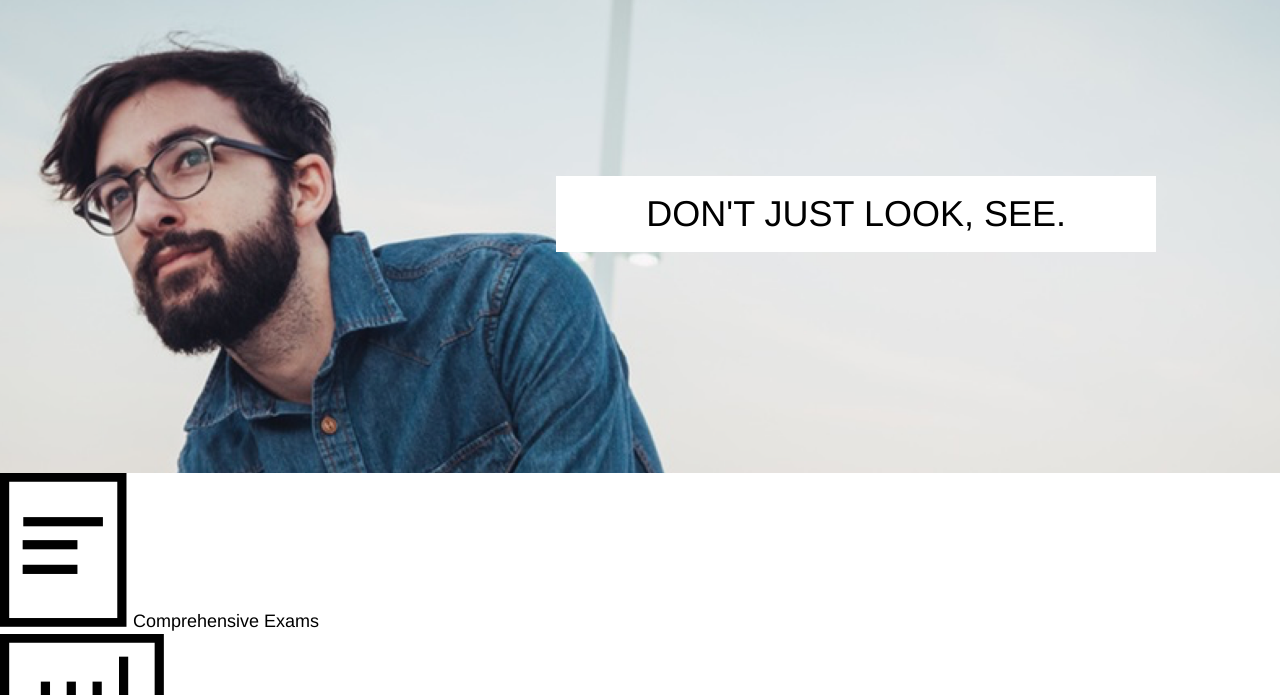
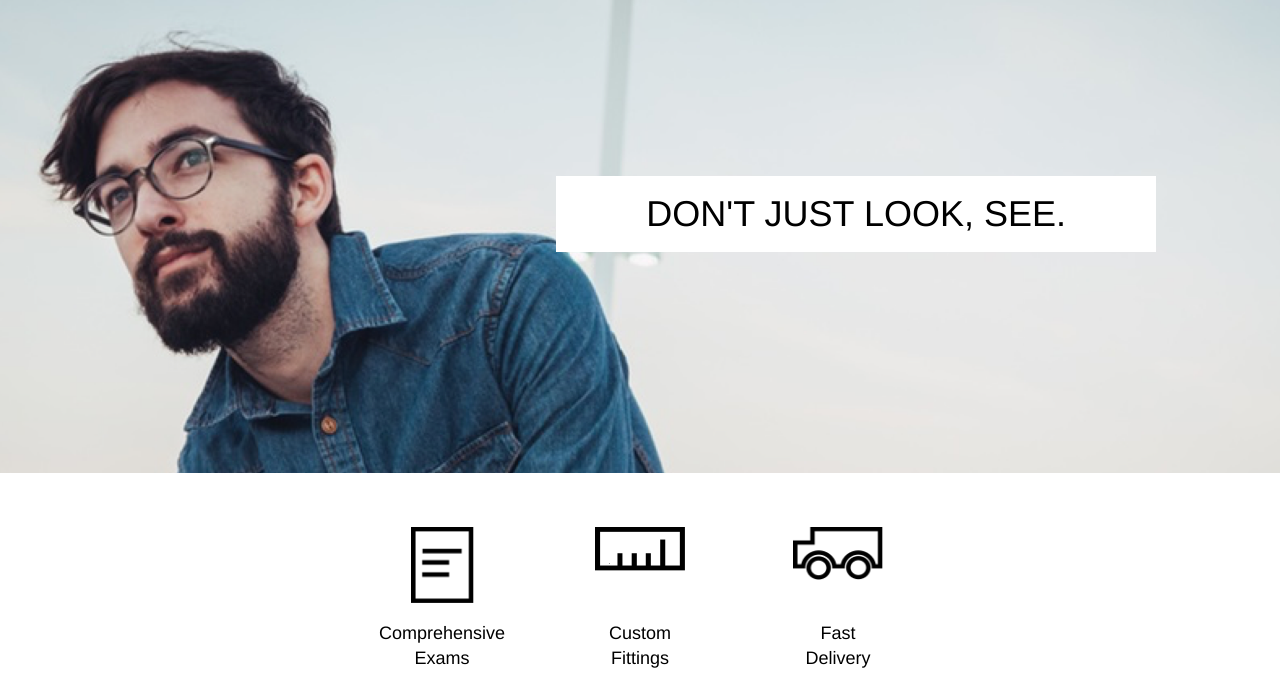
Before and after one commit to UweCode/Tortoiseshell-Optics, a plain HTML site: page index.html in a window 1280 px wide. Shown: the part 85-780 px from the top of the page. Drawn offline with Linux system fonts and the light colour scheme.

Commit message:
Css for services section.

```diff
--- a/index.html
+++ b/index.html
@@ -45,21 +45,25 @@
 
         <div class="about">
           <div id="exams" class="services">
-            <img src="resources/images/paper-icon.png" alt="Icon for Comprehensive Exams">
+            <div class="servicesImage">
+              <img src="resources/images/paper-icon.png" alt="Icon for Comprehensive Exams">
+            </div>
             <span>Comprehensive</span>
             <span>Exams</span>
           </div>
           <div id="fittings" class="services">
-            <div id="exams" class="services">
+            <div class="servicesImage">
               <img src="resources/images/ruler-icon.png" alt="Icon for Custom Fittings">
-              <span>Custom</span>
-              <span>Fittings</span>
+            </div>
+            <span>Custom</span>
+            <span>Fittings</span>
           </div>
           <div id="delivery" class="services">
-            <div id="exams" class="services">
+            <div class="servicesImage">
               <img src="resources/images/truck-icon.png" alt="Icon for Fast Delivery">
-              <span>Fast</span>
-              <span>Delivery</span>
+            </div>
+            <span>Fast</span>
+            <span>Delivery</span>
           </div>
         </div>
 
--- a/resources/css/styles.css
+++ b/resources/css/styles.css
@@ -78,4 +78,42 @@ a {
 
 /* about section */
 
+.about {
+  display: flex;
+  flex-wrap: nowrap;
+  justify-content: space-between;
+  align-items: flex-start;
+  margin: 3rem auto;
+  width: 29rem;
+}
+
+.services {
+  display: flex;
+  flex-direction: column;
+  flex-wrap: nowrap;
+  justify-content: flex-start;
+  align-items: center;
+  height: 8rem;
+  width: 7rem;
+}
+
+.servicesImage {
+  display: flex;
+  flex-wrap: nowrap;
+  justify-content: center;
+  align-items: flex-start;
+  height: 100%;
+  width: 7rem;
+}
+
+#exams img {
+  width: 3.5rem;
+  height: auto;
+}
+
+#fittings img, #delivery img {
+  width: 5rem;
+  height: auto;
+}
+
 /* footer */
```
